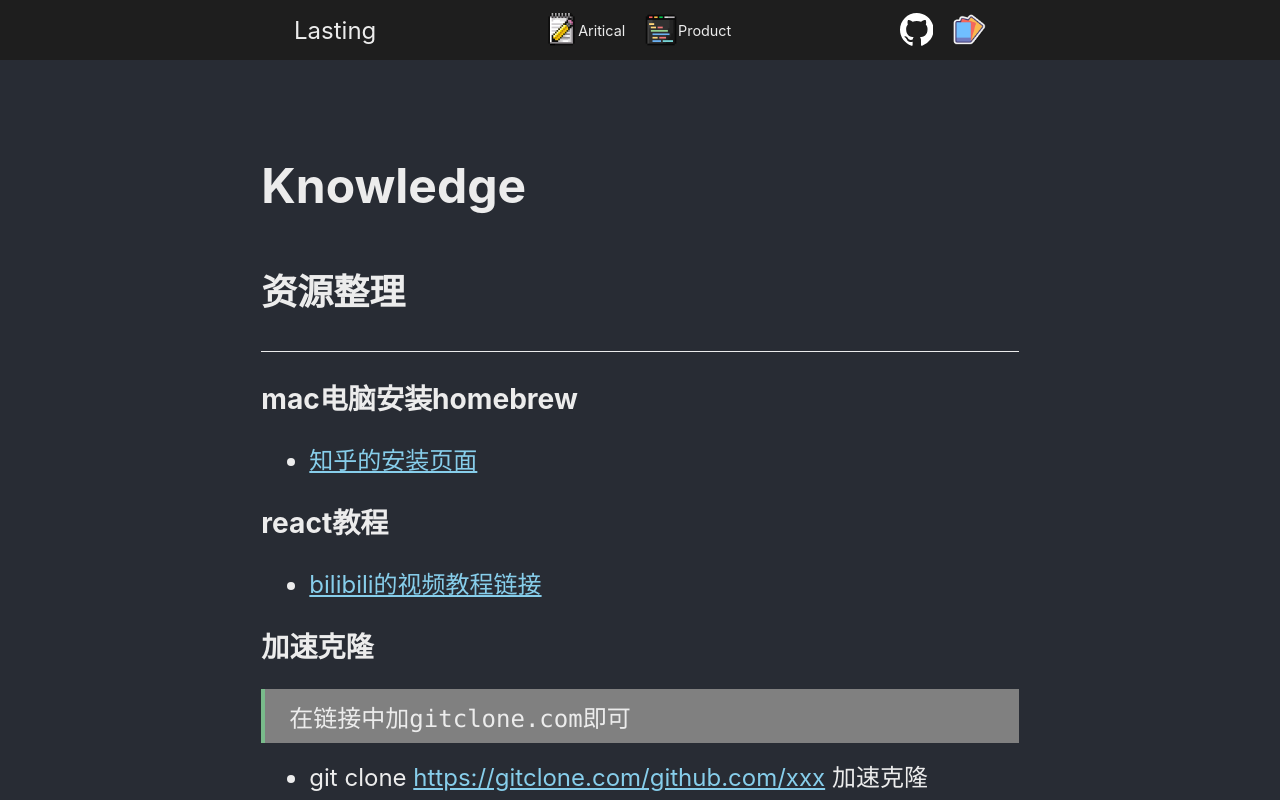
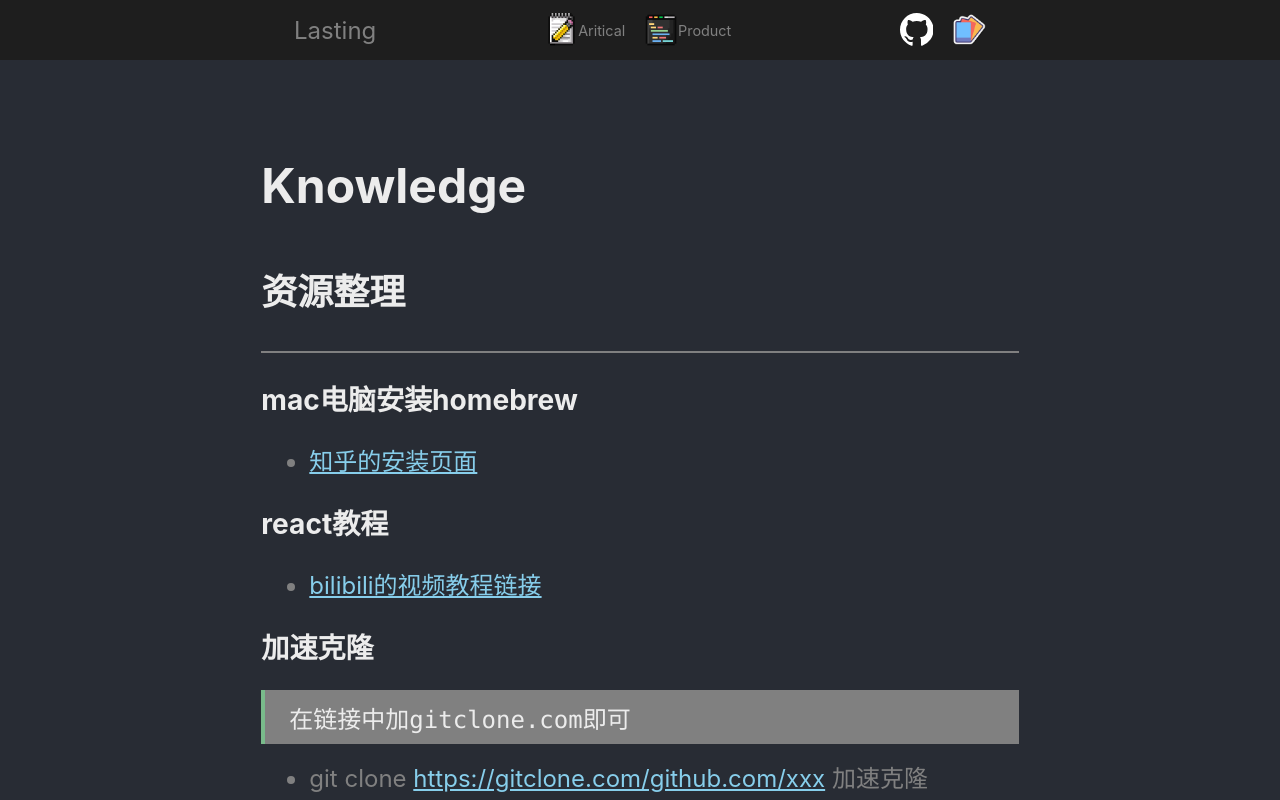
Before and after one commit to Wegt-meoh/lasting_website, a React (Create React App) app: page /knowlege in a window 1280 px wide. Shown: the top 800 px of the page. Built offline with nearby package versions, Linux system fonts and the light colour scheme.

Commit message:
基本完成了主题切换的部分 后续还待完善 关键还是css变量的编写

```diff
--- a/src/components/Header/index.css
+++ b/src/components/Header/index.css
@@ -6,11 +6,11 @@
 }
 
 .Header>h1{
-    color: var(--h1-color);
+    color: var(--font-color);
     font-size: 2rem;
 }
 
 .Header>p{
-    color: var(--p-color);
+    color: var(--dark-font-color);
     font-size: 1rem;
 }
--- a/src/components/SiderBar/index.css
+++ b/src/components/SiderBar/index.css
@@ -14,7 +14,7 @@
 .innerbar{
     grid-column: 2;
 
-    color:var(--font-color);
+    color:var(--dark-font-color);
     font-size: 0.6rem;
 
     padding: 1rem 0;
--- a/src/dark.css
+++ b/src/dark.css
@@ -16,8 +16,9 @@
     --anchor-bgcolor-hover:rgb(199, 157, 255);
     --code-bgcolor:var(--dark-bgcolor);
     --code-border-color:grey;
-    --scrollbar-thumb-color:grey;
+    --scrollbar-thumb-bgcolor:var(--code-border-color);
+    --scrollbar-track-bgcolor:black;
     --blockquote-border-color:rgb(121, 187, 139);
     --blockquote-bgcolor:grey;
-    --blockquote-color:var(--light-grey);
+    --blockquote-color:var(--font-color);
 }
--- a/src/index.css
+++ b/src/index.css
@@ -82,6 +82,7 @@ code {
     --light-black:rgb(40, 44, 52);
     --light-grey:rgb(236, 236, 236);
     --oringe:#fdb54a;
+    --dark-oringe:#a9701b;
 }
 
 .App{
@@ -93,9 +94,7 @@ code {
 .App>main{
     grid-column: 2;
     grid-row: 1;
-}
 
-.App>main{
     display: flex;
     flex-flow: column nowrap;
 }
@@ -109,16 +108,17 @@ code {
 .md{
     padding: 2rem;
     font-size: 1rem;
+    color: var(--dark-font-color);
 }
 
 .md hr{
     border: none;
     outline: none;
-    border-bottom: 1px solid var(--font-color);
+    border-bottom: 2px solid var(--dark-font-color);
 }
 
 .md p{
-    color: var(--font-color);
+    color: inherit;
 }
 
 .md a
@@ -133,22 +133,23 @@ code {
 }
 
 .md li::marker{
-    color: var(--li-marker-color);
+    color: inherit;
+}
+
+.md h1,.md h2,.md h3,.md h4,.md h5,.md h6{
+    color: var(--font-color);
 }
 
 .md h1{
     margin: 2rem auto;
-    color: var(--font-color);
 }
 
 .md h2{
     margin: 1.5rem auto;
-    color: var(--font-color);
 }
 
 .md h3,.md h4,.md h5,.md h6{
     margin: 1rem auto;
-    color: var(--font-color);
 }
 
 .md img{
@@ -175,10 +176,10 @@ code {
     overflow:scroll;
     overflow-y: hidden;
     border-radius: 0.6rem 0.6rem 0 0;
-    border: 2px solid;
+    border: 2px solid var(--code-border-color);
+    border-bottom: none;
 
     background-color: var(--code-bgcolor);
-    border-color: var(--code-border-color);
 }
 
 .md pre::-webkit-scrollbar{
@@ -186,12 +187,12 @@ code {
 }
 
 .md pre::-webkit-scrollbar-track{
-    background-color: black;
-    border-radius: 4px;
+    background-color: var(--scrollbar-track-bgcolor);
 }
 
 .md pre::-webkit-scrollbar-thumb{
-    background-color: var(--scrollbar-thumb-color);
+    background-color: var(--scrollbar-thumb-bgcolor);
+    border-radius: 4px;
 }
 
 .md .copy-button{
--- a/src/light.css
+++ b/src/light.css
@@ -1,7 +1,7 @@
 .light{
     --bgcolor:white;
     --dark-bgcolor:var(--light-grey);
-    --strong-color:var(--oringe);
+    --strong-color:black;
     --font-color:var(--light-black);
     --dark-font-color:black;
     --card-bgcolor:var(--dark-bgcolor);
@@ -16,8 +16,9 @@
     --anchor-bgcolor-hover:rgb(199, 157, 255);
     --code-bgcolor:var(--dark-bgcolor);
     --code-border-color:grey;
-    --scrollbar-thumb-color:grey;
+    --scrollbar-thumb-color:var(--code-border-color);
+    --scrollbar-track-bgcolor:black;
     --blockquote-border-color:skyblue;
     --blockquote-bgcolor:var(--light-grey);
-    --blockquote-color:var(--light-grey);
+    --blockquote-color:var(--font-color);
 }
--- a/src/newMoon.css
+++ b/src/newMoon.css
@@ -1,23 +1,24 @@
 .newMoon{
     --bgcolor:#ebdbb2;
     --dark-bgcolor: #f0d69a;
-    --strong-color:var(--oringe);
-    --font-color:var(--light-black);
-    --dark-font-color:black;
+    --strong-color:var(--dark-oringe);
+    --font-color:#ca9d32;
+    --dark-font-color:#8e670b;
     --card-bgcolor:var(--dark-bgcolor);
     --card-border-color:black;
     --nav-hover-bgcolor:var(--oringe);
     --nav-hover-color:white;
     --svg-fill-color:black;
 
-    --li-marker-color: grey;
+    --li-marker-color: var(--dark-oringe);
     --anchor-color: grey;
     --anchor-color-hover:white;
     --anchor-bgcolor-hover:rgb(199, 157, 255);
     --code-bgcolor:var(--dark-bgcolor);
-    --code-border-color:grey;
-    --scrollbar-thumb-color:grey;
+    --code-border-color:var(--dark-font-color);
+    --scrollbar-thumb-bgcolor:var(--code-border-color);
+    --scrollbar-track-bgcolor:var(--dark-font-color);
     --blockquote-border-color:var(--oringe);
     --blockquote-bgcolor:var(--dark-bgcolor);
-    --blockquote-color:var(--light-grey);
+    --blockquote-color:var(--font-color);
 }
```
